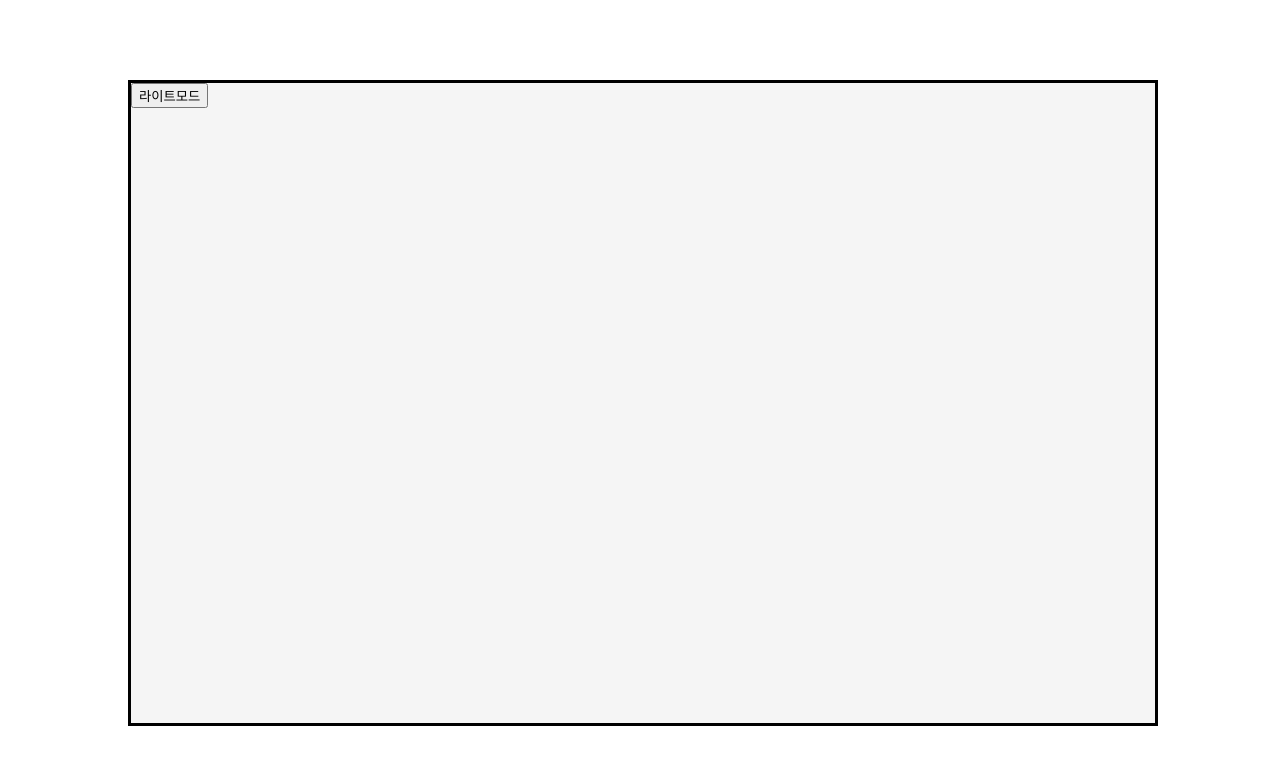
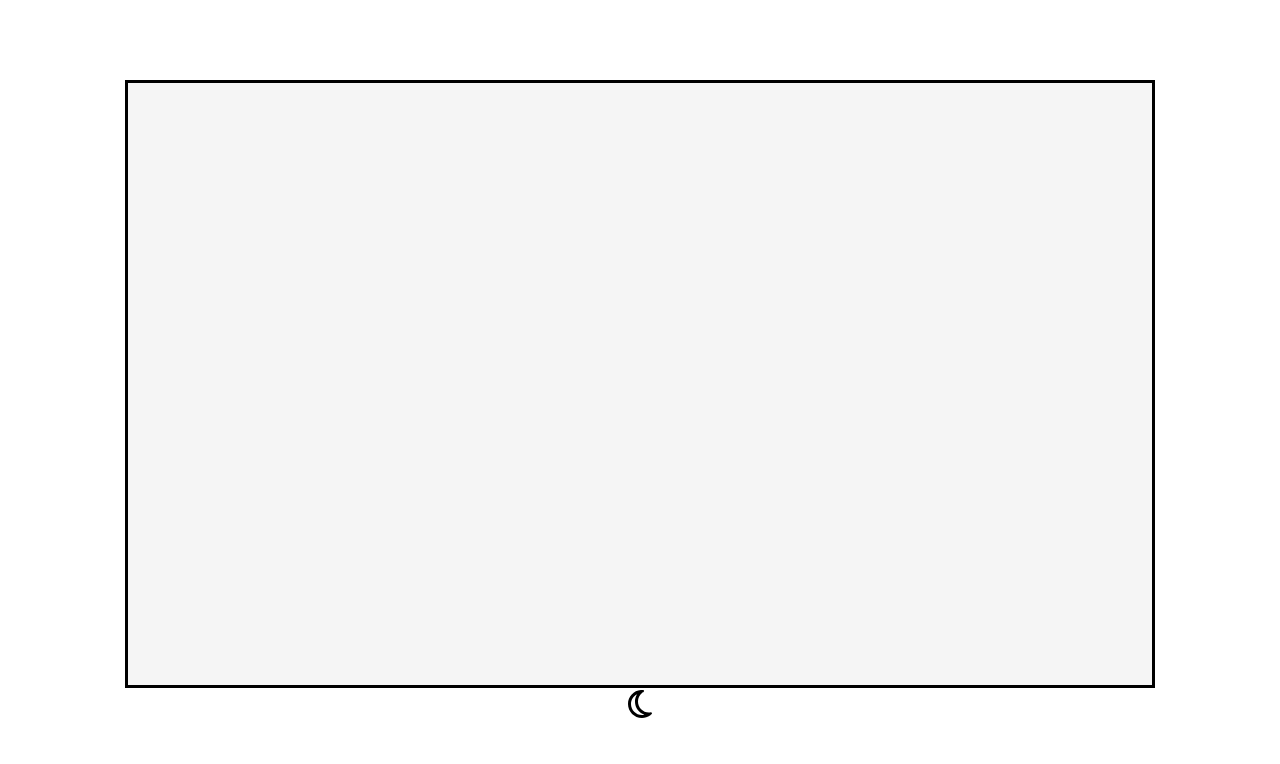
Before and after one commit to kamja44/portfolio, a React (Create React App) app: page / in a window 1280 px wide. Shown: the top 764 px of the page. Built offline with nearby package versions, Linux system fonts and the light colour scheme.

Commit message:
recoil을 사용하여 다크, 라이트 모드 구현
FontAwesome을 사용하여 다크 모드, 라이트 모드 대신 아이콘으로 대체

```diff
--- a/package.json
+++ b/package.json
@@ -3,6 +3,11 @@
   "version": "0.1.0",
   "private": true,
   "dependencies": {
+    "@fortawesome/fontawesome-svg-core": "^6.4.0",
+    "@fortawesome/free-brands-svg-icons": "^6.4.0",
+    "@fortawesome/free-regular-svg-icons": "^6.4.0",
+    "@fortawesome/free-solid-svg-icons": "^6.4.0",
+    "@fortawesome/react-fontawesome": "^0.2.0",
     "@testing-library/jest-dom": "^5.16.5",
     "@testing-library/react": "^13.4.0",
     "@testing-library/user-event": "^13.5.0",
--- a/src/App.jsx
+++ b/src/App.jsx
@@ -2,11 +2,17 @@ import styled from "styled-components";
 import { motion } from "framer-motion";
 import { ThemeProvider } from "styled-components";
 import { darkTheme, lightTheme } from "./theme";
-import { useState } from "react";
+import { FontAwesomeIcon } from "@fortawesome/react-fontawesome";
+import { faMoon, faSun } from "@fortawesome/free-regular-svg-icons";
+import { useRecoilValue, useSetRecoilState } from "recoil";
+import { isDarkAtom } from "./atom";
 
 const Wrapper = styled(motion.div)`
   width: 80vw;
   height: 80vh;
+  display: flex;
+  flex-direction: column;
+  align-items: center;
 `;
 const Wrap = styled(motion.div)`
   border: 3px solid black;
@@ -14,18 +20,24 @@ const Wrap = styled(motion.div)`
   height: 100%;
   background-color: ${(props) => props.theme.bgColor};
 `;
-
+const DarkLightButton = styled(motion.div)`
+  cursor: pointer;
+`;
 function App() {
-  const [isDark, setIsDark] = useState(false);
-  const toggleDark = () => setIsDark((current) => !current);
+  const isDark = useRecoilValue(isDarkAtom);
+  const setDarkAtom = useSetRecoilState(isDarkAtom);
+  const toggleDarkAtom = () => setDarkAtom((prev) => !prev);
   return (
     <ThemeProvider theme={isDark ? darkTheme : lightTheme}>
       <Wrapper>
-        <Wrap>
-          <button onClick={toggleDark}>
-            {isDark ? "다크모드" : "라이트모드"}
-          </button>
-        </Wrap>
+        <Wrap></Wrap>
+        <DarkLightButton onClick={toggleDarkAtom}>
+          {isDark ? (
+            <FontAwesomeIcon icon={faSun} size="2x" />
+          ) : (
+            <FontAwesomeIcon icon={faMoon} size="2x" />
+          )}
+        </DarkLightButton>
       </Wrapper>
     </ThemeProvider>
   );
--- /dev/null
+++ b/src/atom.js
@@ -0,0 +1,6 @@
+import { atom } from "recoil";
+
+export const isDarkAtom = atom({
+  key: "isDark",
+  default: false,
+});
```
Also changed, not shown: TIL/FontAwesomeReact.md (added, +7 -0 lines), TIL/recoil.md (added, +50 -0 lines), 1 other file (tests, documents, lock files or other folders).
